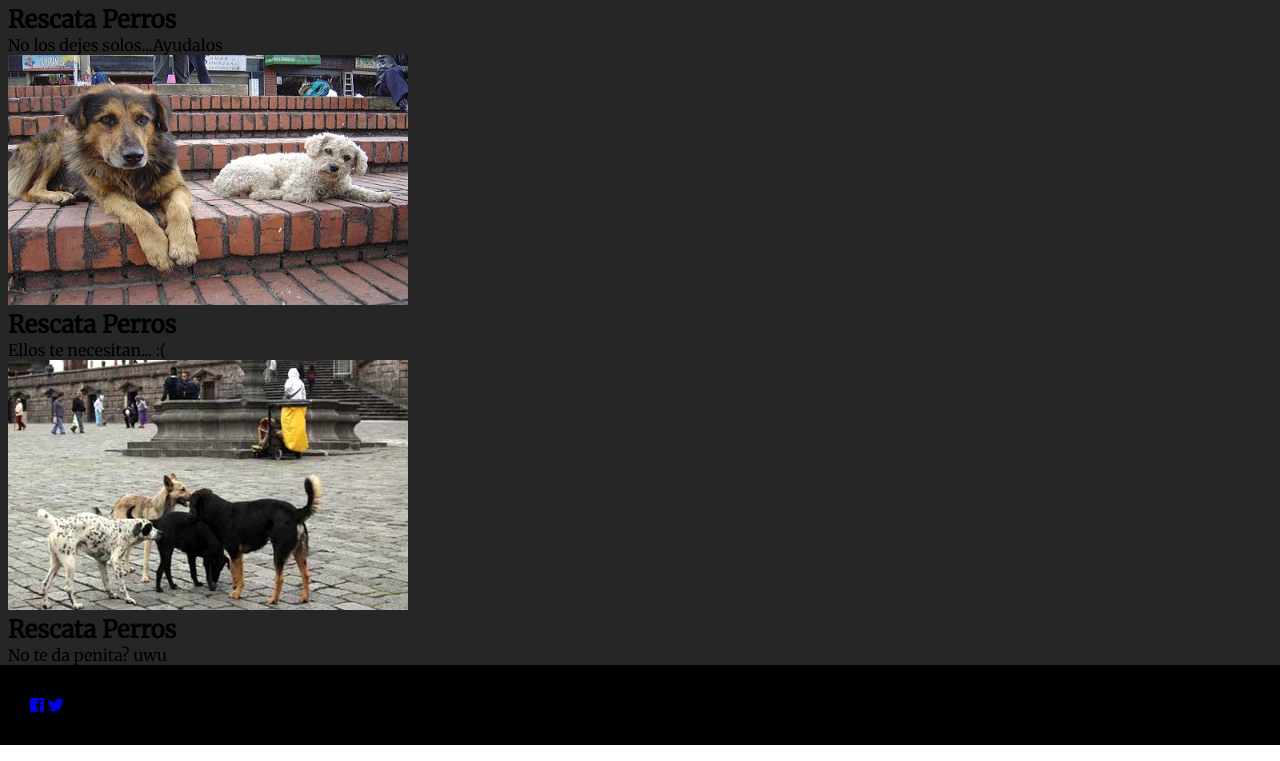
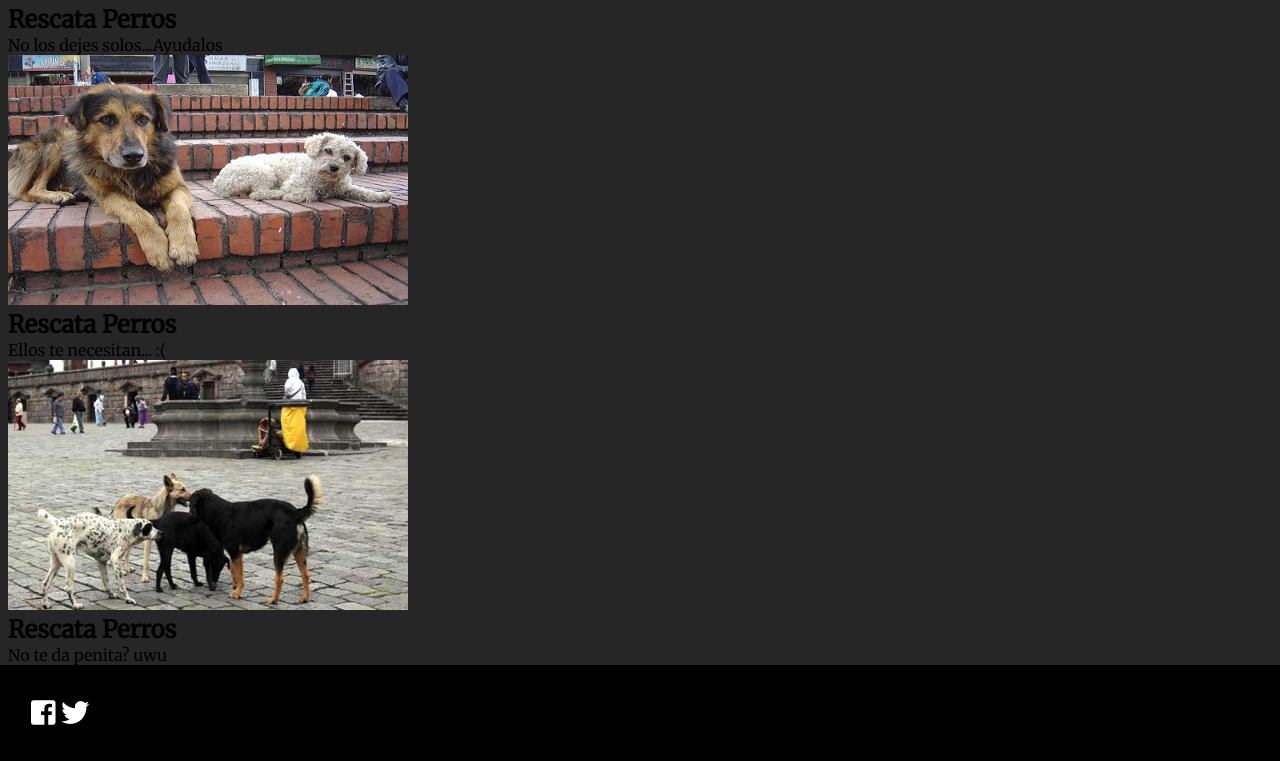
Before and after one commit to cduranf/ChicasSuperPoderosas, a plain HTML site: page Index.html in a window 1280 px wide. Shown: the part 354-1115 px from the top of the page. Drawn offline with Linux system fonts and the light colour scheme.

Commit message:
Actualiza css proyecto Mis Perris Se carga cambios visuales de pagina web

```diff
--- a/css/styles.css
+++ b/css/styles.css
@@ -43,3 +43,13 @@ nav a {
     padding: 30px;
     background: black;
 }
+
+.contacsocial a {
+    font-size: 28px;
+    color: white;
+    padding: 0 1px;
+}
+
+.contacsocial a:hover{
+    color: wheat;
+}
```
